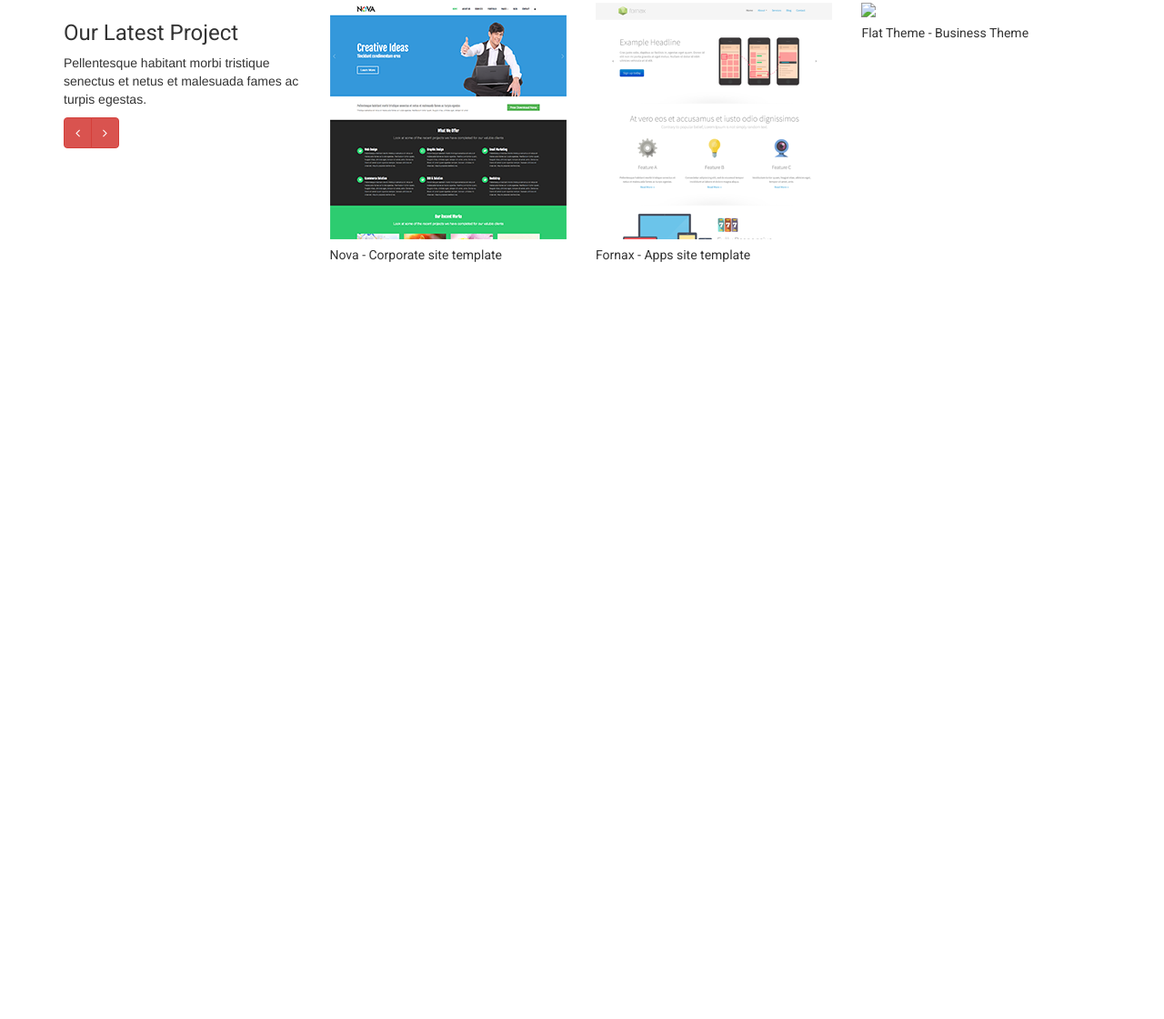
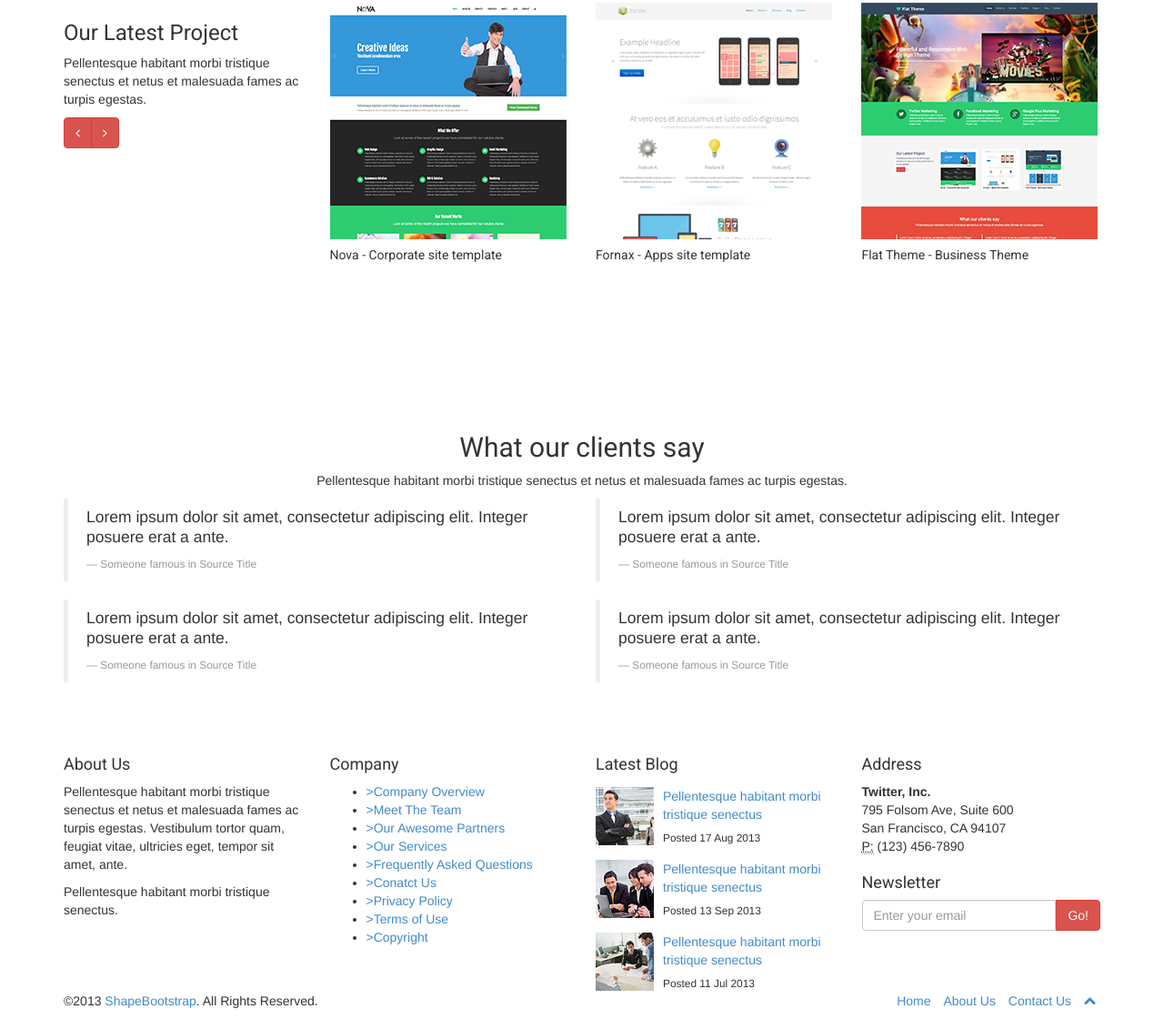
Before and after one commit to Luciana-Matute/Flat-Theme, a plain HTML site: page index.html in a window 1280 px wide. Shown: the part 962-2082 px from the top of the page at 91% size. Before the commit the page ends 1367 px from the top, so only its background shows below. Drawn offline with Linux system fonts and the light colour scheme.

Commit message:
index terminado

```diff
--- a/index.html
+++ b/index.html
@@ -52,7 +52,7 @@
             <a href="blog.html">Blog</a>
           </li>
           <li>
-            <a href="#contact">contact</a>
+            <a href="contact">contact</a>
           </li>
         </ul>
       </div>
@@ -138,7 +138,7 @@
                   <div class="col-xs-4">
                     <div class="">
                       <div class="">
-                        <img class="img-responsive" src="images/portfolio/recent/item2.jpg">
+                        <img class="img-responsive" src="images/portfolio/recent/item2.png">
                         <h5> Flat Theme - Business Theme</h5>
                       </div>
                     </div>
@@ -151,6 +151,135 @@
       </div>
     </div>
   </section>
+  <section id="testimonio" class="section-red">
+    <div class="container">
+      <div class="row">
+        <div class="col-lg-12">
+          <div class="text-center">
+            <h2>What our clients say</h2>
+            <p>Pellentesque habitant morbi tristique senectus et netus et malesuada fames ac turpis egestas.</p>
+          </div>
+          <div class="row">
+            <div class="col-md-6">
+              <blockquote>
+                <p>Lorem ipsum dolor sit amet, consectetur adipiscing elit. Integer posuere erat a ante.</p>
+                <small>Someone famous in <cite title="Source Title">Source Title</cite></small>
+              </blockquote>
+               <blockquote>
+                <p>Lorem ipsum dolor sit amet, consectetur adipiscing elit. Integer posuere erat a ante.</p>
+                <small>Someone famous in <cite title="Source Title">Source Title</cite></small>
+              </blockquote>
+            </div>
+            <div class="col-md-6">
+              <blockquote>
+                <p>Lorem ipsum dolor sit amet, consectetur adipiscing elit. Integer posuere erat a ante.</p>
+                <small>Someone famous in <cite title="Source Title">Source Title</cite></small>
+              </blockquote>
+               <blockquote>
+                <p>Lorem ipsum dolor sit amet, consectetur adipiscing elit. Integer posuere erat a ante.</p>
+                <small>Someone famous in <cite title="Source Title">Source Title</cite></small>
+              </blockquote>
+            </div>
+          </div>
+        </div>
+      </div>
+    </div>
+  </section>
+  <div id="footer">
+    <div class="container">
+      <div class="row">
+        <div class="col-md-3 col-sm-6">
+          <h4>About Us</h4>
+            <p>Pellentesque habitant morbi tristique senectus et netus et malesuada fames ac turpis egestas. Vestibulum tortor quam, feugiat vitae, ultricies eget, tempor sit amet, ante.</p>
+            <p>Pellentesque habitant morbi tristique senectus.</p>
+        </div>
+        <div class="col-md-3 col-sm-6">
+          <h4>Company</h4>
+          <div>
+            <ul>
+              <li><a href="#">&gt;Company Overview</a></li>
+              <li><a href="#">&gt;Meet The Team</a></li>
+              <li><a href="#">&gt;Our Awesome Partners</a></li>
+              <li><a href="#">&gt;Our Services</a></li>
+              <li><a href="#">&gt;Frequently Asked Questions</a></li>
+              <li><a href="#">&gt;Conatct Us</a></li>
+              <li><a href="#">&gt;Privacy Policy</a></li>
+              <li><a href="#">&gt;Terms of Use</a></li>
+              <li><a href="#">&gt;Copyright</a></li>
+            </ul>
+          </div>
+        </div>
+        <div class="col-md-3 col-sm-6">
+          <h4>Latest Blog</h4>
+           <div class="media">
+             <div class="pull-left">
+              <img src="images/blog/thumb1.jpg">
+             </div>
+             <div class="media-body">
+              <p class="media-heading"><a href="#">Pellentesque habitant morbi tristique senectus</a></p>
+              <small>Posted 17 Aug 2013</small>
+             </div>
+           </div>
+           <div class="media">
+             <div class="pull-left">
+              <img src="images/blog/thumb2.jpg">
+             </div>
+             <div class="media-body">
+              <p class="media-heading"><a href="#">Pellentesque habitant morbi tristique senectus</a></p>
+              <small>Posted 13 Sep 2013</small>
+             </div>
+           </div>
+           <div class="media">
+             <div class="pull-left">
+              <img src="images/blog/thumb3.jpg">
+             </div>
+             <div class="media-body">
+              <p class="media-heading"><a href="#">Pellentesque habitant morbi tristique senectus</a></p>
+              <small>Posted 11 Jul 2013</small>
+             </div>
+           </div>
+        </div>
+        <div class="col-md-3 col-sm-6">
+          <h4>Address</h4>
+          <address>
+            <strong>Twitter, Inc.</strong><br>
+            795 Folsom Ave, Suite 600<br>
+            San Francisco, CA 94107<br>
+            <abbr title="Phone">P:</abbr> (123) 456-7890
+          </address>
+          <h4>Newsletter</h4>
+          <form role="form">
+            <div class="input-group">
+              <input type="text" class="form-control" autocomplete="off" placeholder="Enter your email">
+              <span class="input-group-btn">
+                <button class="btn btn-danger" type="button">Go!</button>
+              </span>
+            </div>
+          </form>
+        </div>
+      </div>
+    </div>
+    </div>
+    <footer class="underground">
+      <div class="container">
+        <div class="row">
+        <div class="col-sm-6 separador">
+         ©2013 <a href="#">ShapeBootstrap</a>. All Rights Reserved.
+        </div>
+        <div class="col-sm-6">
+          <ul class="list-inline pull-right">
+            <li><a href="index-html">Home</a></li>
+            <li><a href="about-us.html">About Us</a></li>
+            <li><a href="contact">Contact Us</a></li>
+            <li><a class="gototop" href="#"><i class="icon-chevron-up"></i></a></li>
+          </ul>
+        </div>
+        </div>
+      </div>
+    </footer>
+
+
+
 
     <script src="js/jquery.js"></script>
     <script src="js/bootstrap.min.js"></script>
```
